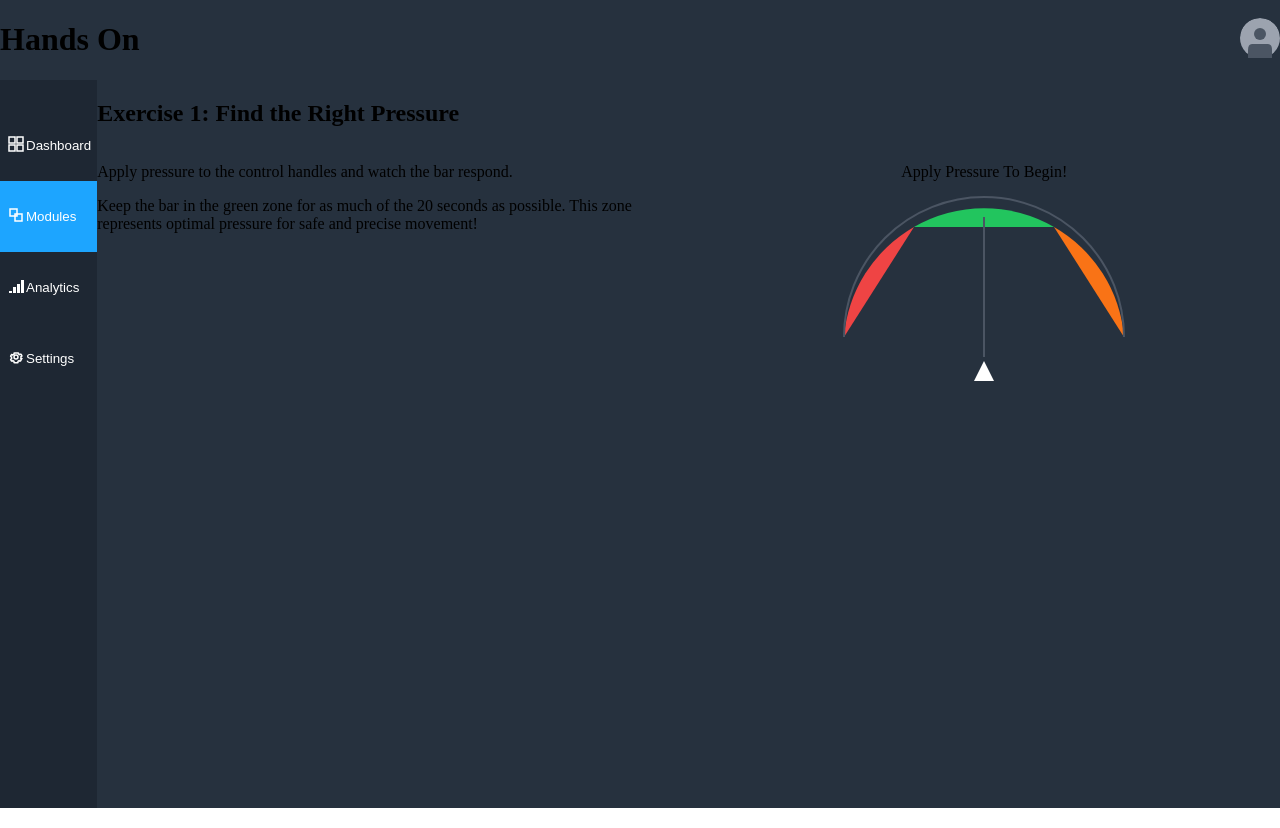
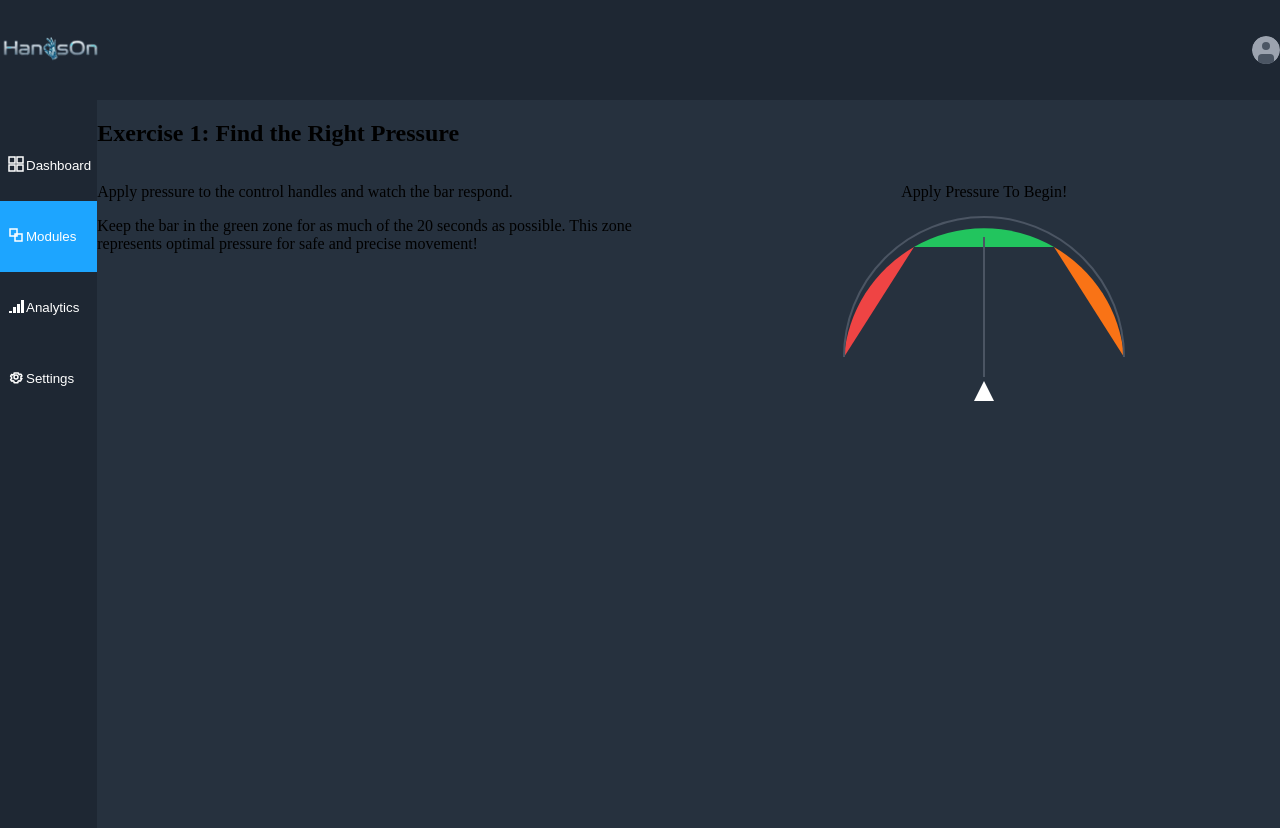
Before and after one commit to jake-riina/Hands-On-Robotic-Surgery-Training, a React (Vite) app: page /module/1/exercise/1/start in a window 1280 px wide. Built offline with nearby package versions, Linux system fonts and the light colour scheme.

Commit message:
updated header and sidebar

```diff
--- a/src/pages/LoginTraineeV1.tsx
+++ b/src/pages/LoginTraineeV1.tsx
@@ -95,35 +95,6 @@ const LoginTraineeV1: React.FC = () => {
             <h1 className="text-2xl font-semibold" style={{ color: 'white' }}>Hands On</h1>
           </div>
         </div>
-
-        {/* ========== TEMPORARY NAVIGATION BUTTON - DELETE WHEN NO LONGER NEEDED ========== */}
-        {/* This button is for navigation purposes only - navigates to Module1Exercise1Start */}
-        {/* To remove: Delete this entire comment block and the button div below */}
-        <div className="mb-4 flex justify-center">
-          <button
-            onClick={() => navigate('/module/1/exercise/1/start')}
-            className="flex items-center gap-2 px-4 py-2 rounded-lg font-medium transition-all duration-200 hover:bg-blue-700"
-            style={{
-              backgroundColor: '#2563eb',
-              color: 'white',
-              border: 'none',
-              cursor: 'pointer'
-            }}
-            aria-label="Navigate to Module 1 Exercise 1 Start"
-          >
-            <span>Navigate to Module 1 Exercise 1</span>
-            <svg
-              xmlns="http://www.w3.org/2000/svg"
-              className="h-5 w-5"
-              viewBox="0 0 20 20"
-              fill="currentColor"
-            >
-              <path fillRule="evenodd" d="M10.293 3.293a1 1 0 011.414 0l6 6a1 1 0 010 1.414l-6 6a1 1 0 01-1.414-1.414L14.586 11H3a1 1 0 110-2h11.586l-4.293-4.293a1 1 0 010-1.414z" clipRule="evenodd" />
-            </svg>
-          </button>
-        </div>
-        {/* ========== END TEMPORARY NAVIGATION BUTTON ========== */}
-
 
         {/* Role Selector - Pill-shaped segmented control - Centered above Sign In box */}
         <div
--- a/src/pages/Module1Exercise1Start.tsx
+++ b/src/pages/Module1Exercise1Start.tsx
@@ -147,19 +147,30 @@ const Module1Exercise1Start = () => {
   return (
     <div className="min-h-screen" style={{ backgroundColor: '#26313E' }}>
       {/* Header Container - Top Bar */}
-      <header className="flex items-center justify-between px-6 py-4" style={{ backgroundColor: '#26313E' }}>
+      <header className="flex items-center justify-between px-6 py-4" style={{ backgroundColor: '#1E2733' }}>
         <div className="flex items-center gap-4">
-          {/* Logo placeholder */}
-          <div className="w-10 h-8 bg-gray-400 rounded"></div>
-          {/* Application title */}
-          <h1 className="text-white text-xl font-semibold">Hands On</h1>
+          {/* Logo container - allows positioning/tweaking as needed */}
+          <div className="flex items-center justify-center overflow-hidden" style={{ width: '100px', height: '100px' }}>
+            <img
+              src="/Logo.png"
+              alt="Logo"
+              className="object-contain"
+              style={{
+                width: '100px',
+                height: '100px',
+                maxWidth: '100px',
+                maxHeight: '100px',
+                objectFit: 'contain'
+              }}
+            />
+          </div>
         </div>
         {/* Profile picture */}
-        <div className="w-10 h-10 rounded-full bg-gray-500 overflow-hidden">
-          <svg width="40" height="40" viewBox="0 0 40 40" fill="none" xmlns="http://www.w3.org/2000/svg">
-            <circle cx="20" cy="20" r="20" fill="#9CA3AF"/>
-            <circle cx="20" cy="16" r="6" fill="#4B5563"/>
-            <path d="M 8 32 Q 8 26 12 26 L 28 26 Q 32 26 32 32 L 32 40 L 8 40 Z" fill="#4B5563"/>
+        <div className="w-10 h-10 rounded-full bg-gray-500 overflow-hidden flex items-center justify-center">
+          <svg width="28" height="28" viewBox="0 0 28 28" fill="none" xmlns="http://www.w3.org/2000/svg">
+            <circle cx="14" cy="14" r="14" fill="#9CA3AF"/>
+            <circle cx="14" cy="10" r="4" fill="#4B5563"/>
+            <path d="M 6 22 Q 6 18 10 18 L 18 18 Q 22 18 22 22 L 22 28 L 6 28 Z" fill="#4B5563"/>
           </svg>
         </div>
       </header>
```
